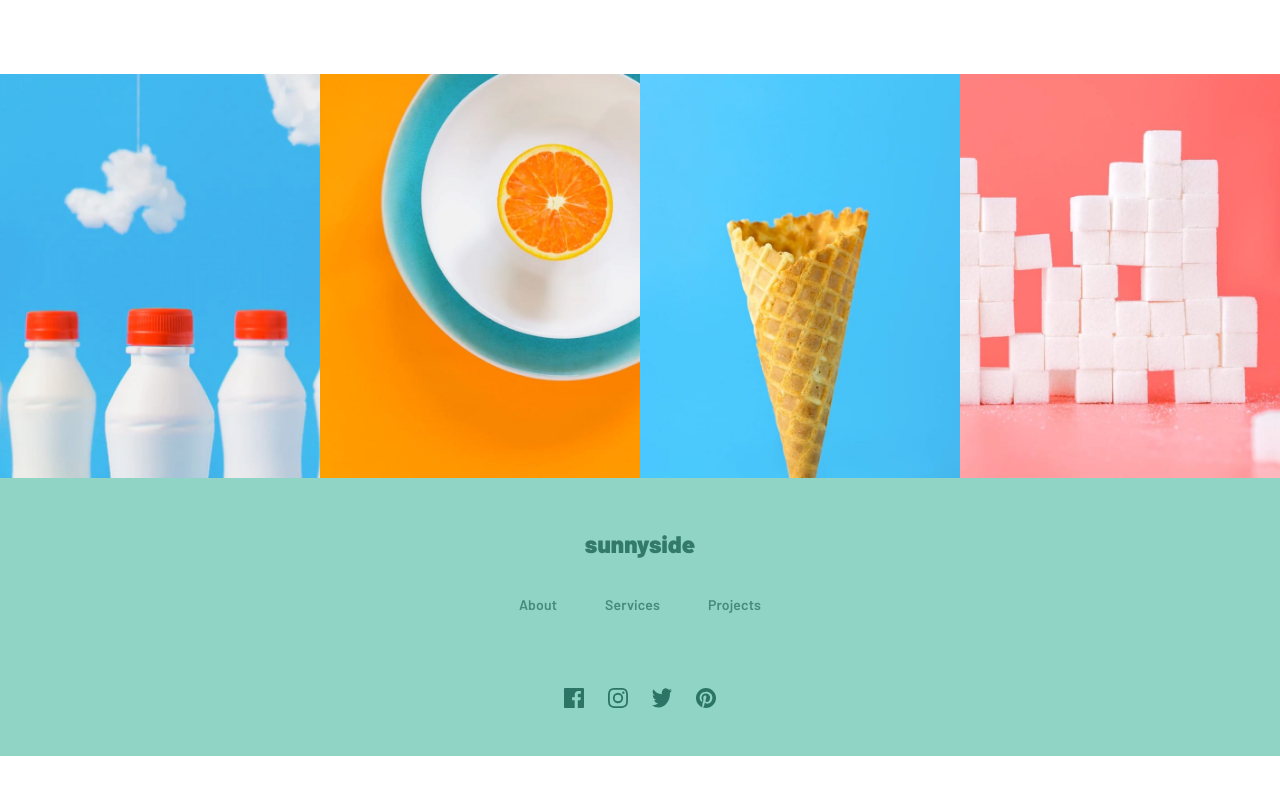
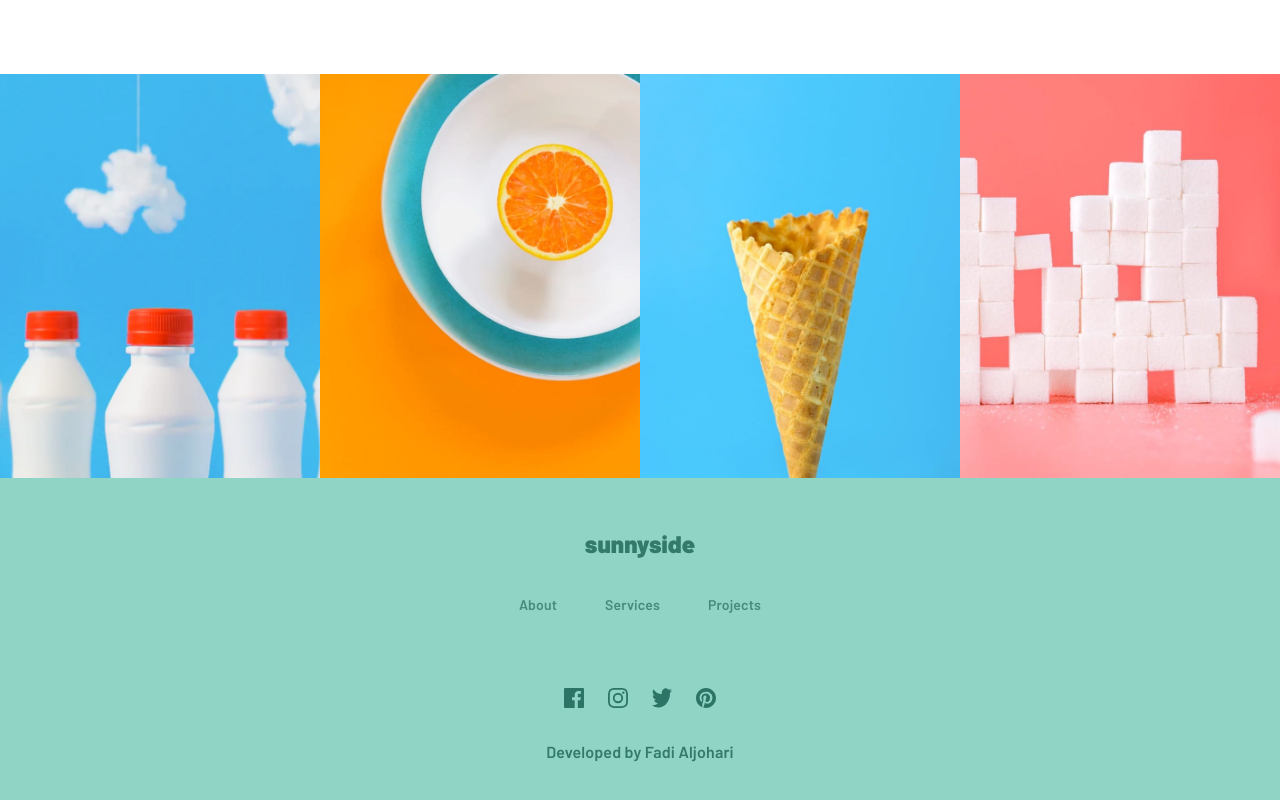
Before and after one commit to fadialjawhary0/sunnyside-agency, a React (Create React App) app: page / in a window 1280 px wide. Shown: the part 2993-3793 px from the top of the page. Before the commit the page ends 3749 px from the top, so only its background shows below. Built offline with nearby package versions, Linux system fonts and the light colour scheme.

Commit message:
footer changes

```diff
--- a/src/views/footerSection/FooterSection.jsx
+++ b/src/views/footerSection/FooterSection.jsx
@@ -78,6 +78,31 @@ const FooterSection = () => {
         <Box component="img" alt="Facebook icon" src={TwitterIcon} />
         <Box component="img" alt="Facebook icon" src={PinterestIcon} />
       </Grid>
+      <Typography
+        sx={{
+          fontSize: '1rem',
+          color: '#337A6A',
+          cursor: 'default',
+          userSelect: 'none',
+
+          '& a': {
+            color: '#337A6A',
+            textDecoration: 'none',
+            transition: 'color 0.3s ease-in-out',
+            cursor: 'pointer',
+          },
+          '& a:hover': {
+            color: '#fff',
+          },
+        }}>
+        Developed by{' '}
+        <a
+          href="https://github.com/fadialjawhary0/sunnyside-agency"
+          target="_blank"
+          rel="noreferrer">
+          Fadi Aljohari
+        </a>
+      </Typography>
     </Grid>
   );
 };
```
